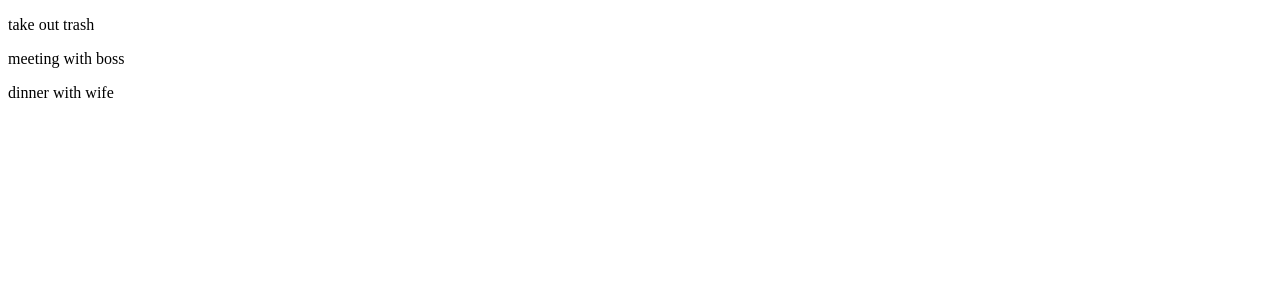
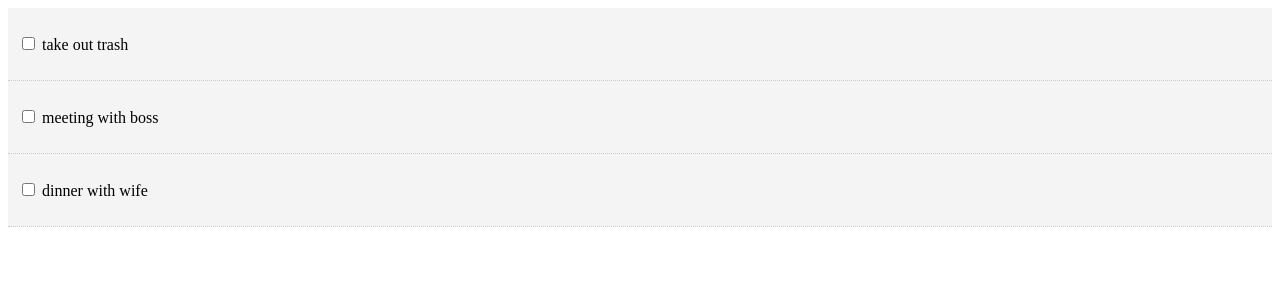
Before and after one commit to uniyal10/List-Maker, a React (Create React App) app: page / in a window 1280 px wide. Shown: the top 300 px of the page. Built offline with nearby package versions, Linux system fonts and the light colour scheme.

Commit message:
adding complete function

```diff
--- a/src/App.js
+++ b/src/App.js
@@ -21,10 +21,18 @@
       }
     ]
   }
+  markComplete = (id) =>{
+    this.setState({todos:this.state.todos.map(todo=>{
+      if(todo.id==id){
+        todo.completed=!todo.completed
+      }
+      return todo;
+    })})
+  }
   render(){
     return(
      <div className="App">
-      <Todos todos={this.state.todos}/>
+      <Todos todos={this.state.todos} markComplete={this.markComplete}/>
      </div>
     );
   }
--- a/src/components/TodoItem.js
+++ b/src/components/TodoItem.js
@@ -3,10 +3,22 @@
 
 
 class TodoItem extends Component {
+    getStyle = () =>{
+     return{
+         backgroundColor:'#f4f4f4',
+         padding:'10px',
+         borderBottom:'1px dotted #ccc',
+         textDecoration:this.props.todo.completed ? 'line-through':'none'
+     }
+    }
   render() {
+      const {id , title} = this.props.todo;
     return (
-      <div>
-        <p>{this.props.todo.title}</p>
+      <div style={this.getStyle()}>
+
+        <p>
+            <input type="checkbox" onChange={this.props.markComplete.bind(this, id)}/>{' '}
+            {title}</p>
       </div>
     )
   }
@@ -16,4 +28,5 @@
     todo:PropTypes.object.isRequired
 }
 
+
 export default TodoItem;
--- a/src/components/Todos.js
+++ b/src/components/Todos.js
@@ -5,7 +5,7 @@
 class Todos extends Component {
   render(){
     return this.props.todos.map((todo)=>(
-      <TodoItem key={todo.id} todo={todo}/>
+      <TodoItem key={todo.id} todo={todo} markComplete={this.props.markComplete}/>
     ));
   }
 }
```
